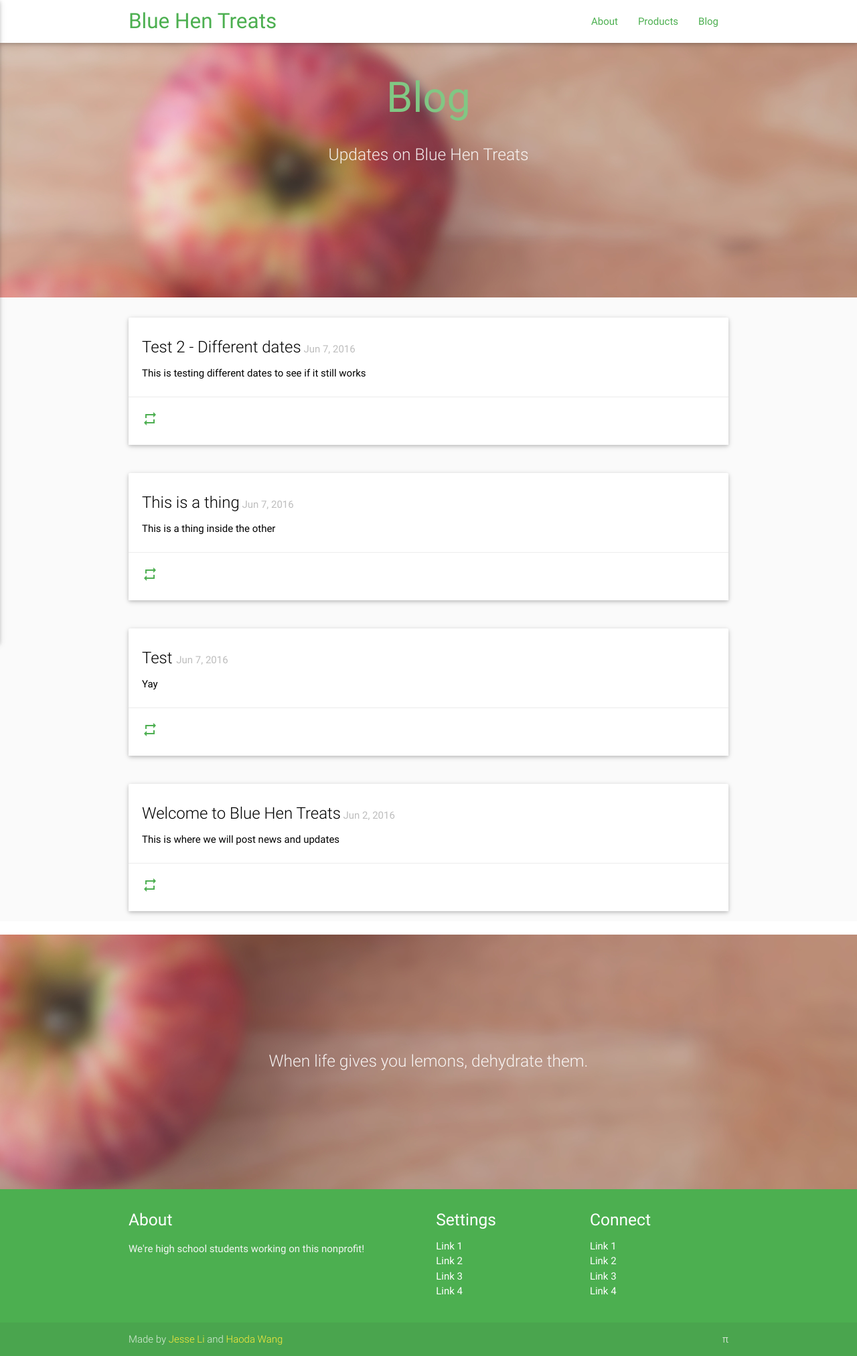
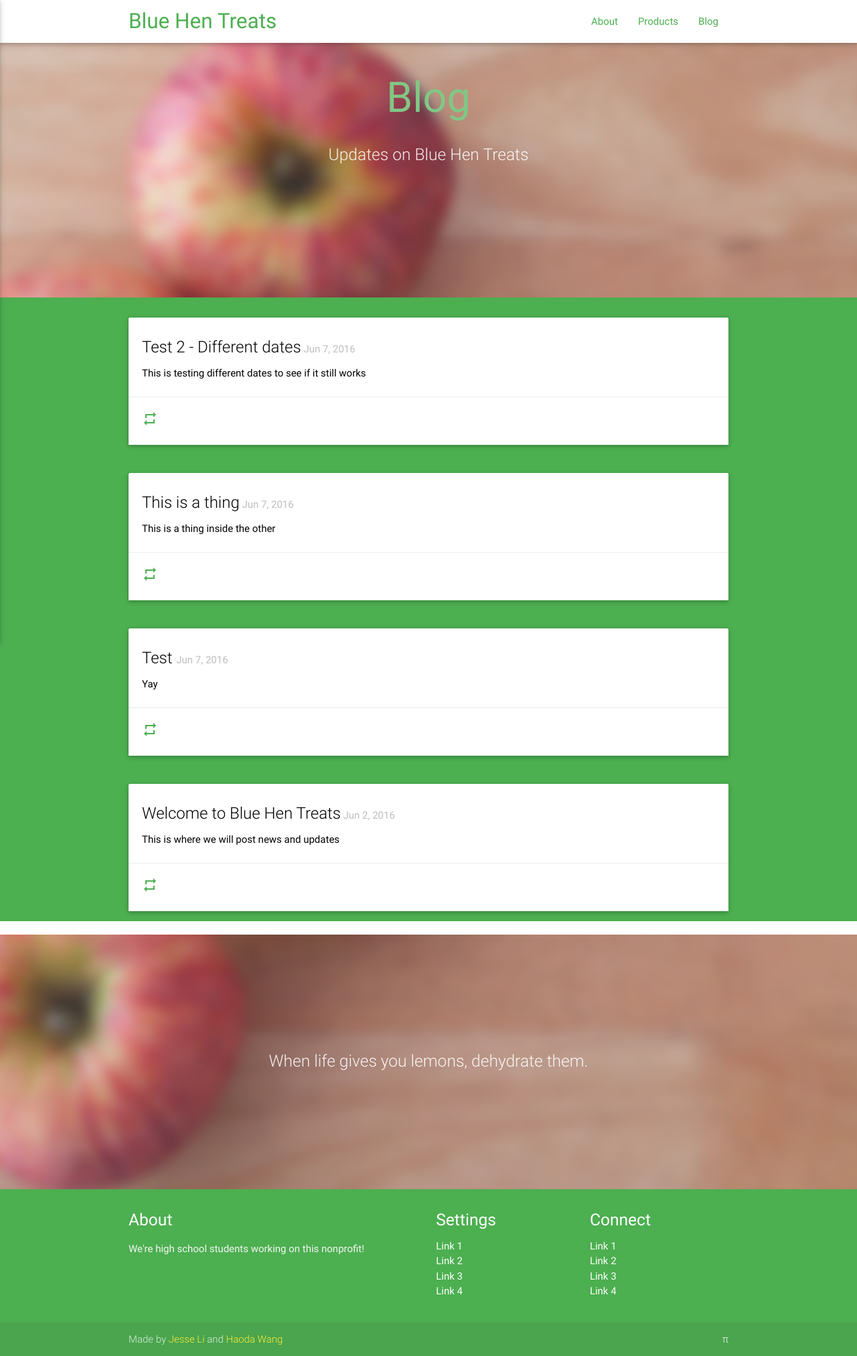
Before and after one commit to veggiedefender/bluehentreats, a Jekyll site: the page built from blog.html, in a window 1280 px wide. Shown: the whole page at 67% size. Built offline with Jekyll 4.4.1, drawn with Linux system fonts in a browser that asks for light colours; nearby versions of some CDN libraries.

Commit message:
changed to green cause harry's blind

```diff
--- a/blog.html
+++ b/blog.html
@@ -19,7 +19,7 @@ layout: default
     <div class="parallax"><img src="img/backgrounds/background1.jpg" alt="OK"></div>
   </div>
 
-  <div class="grey lighten-5">
+  <div class="green">
     <br>
     <div class="container">
       {% for post in site.posts %}
```
